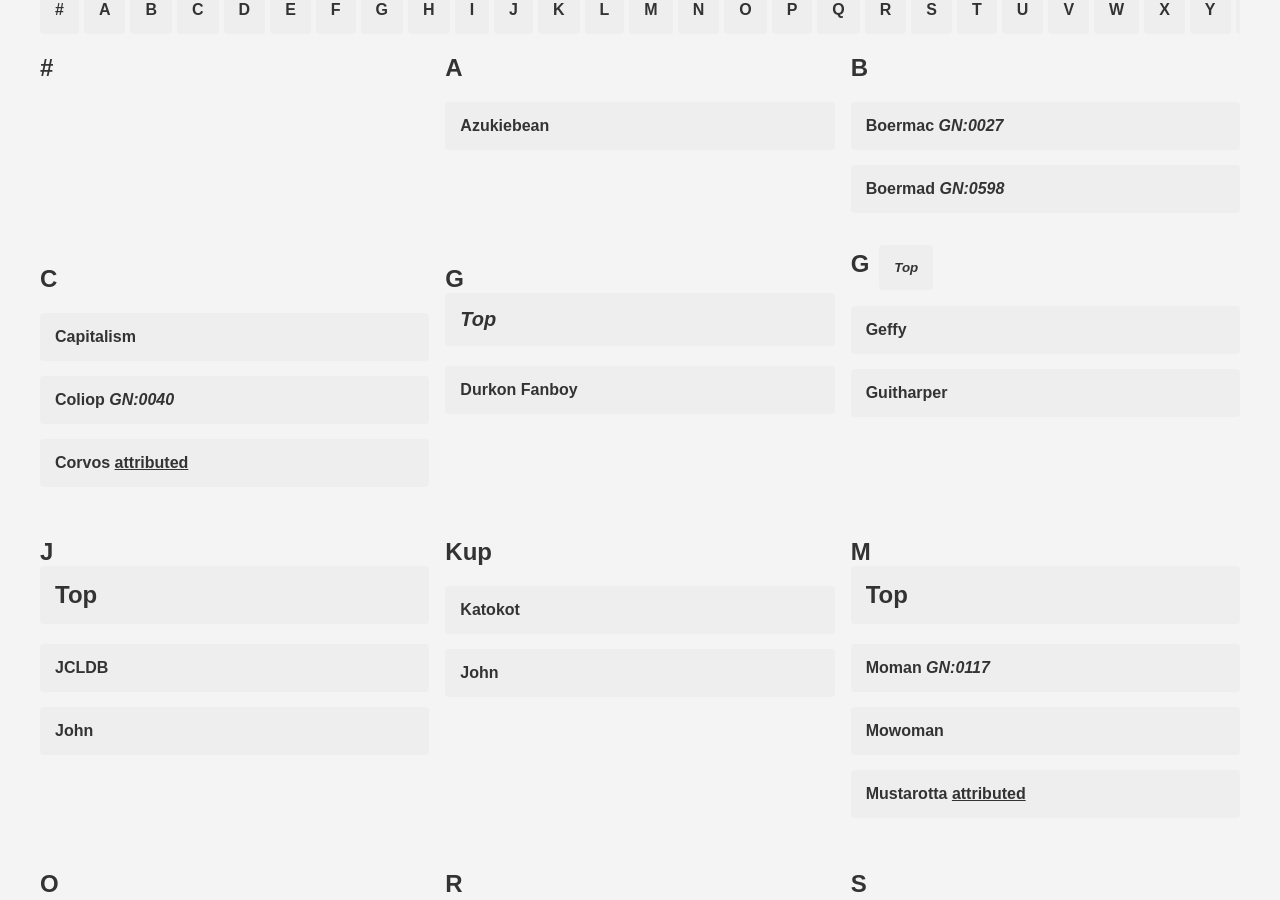
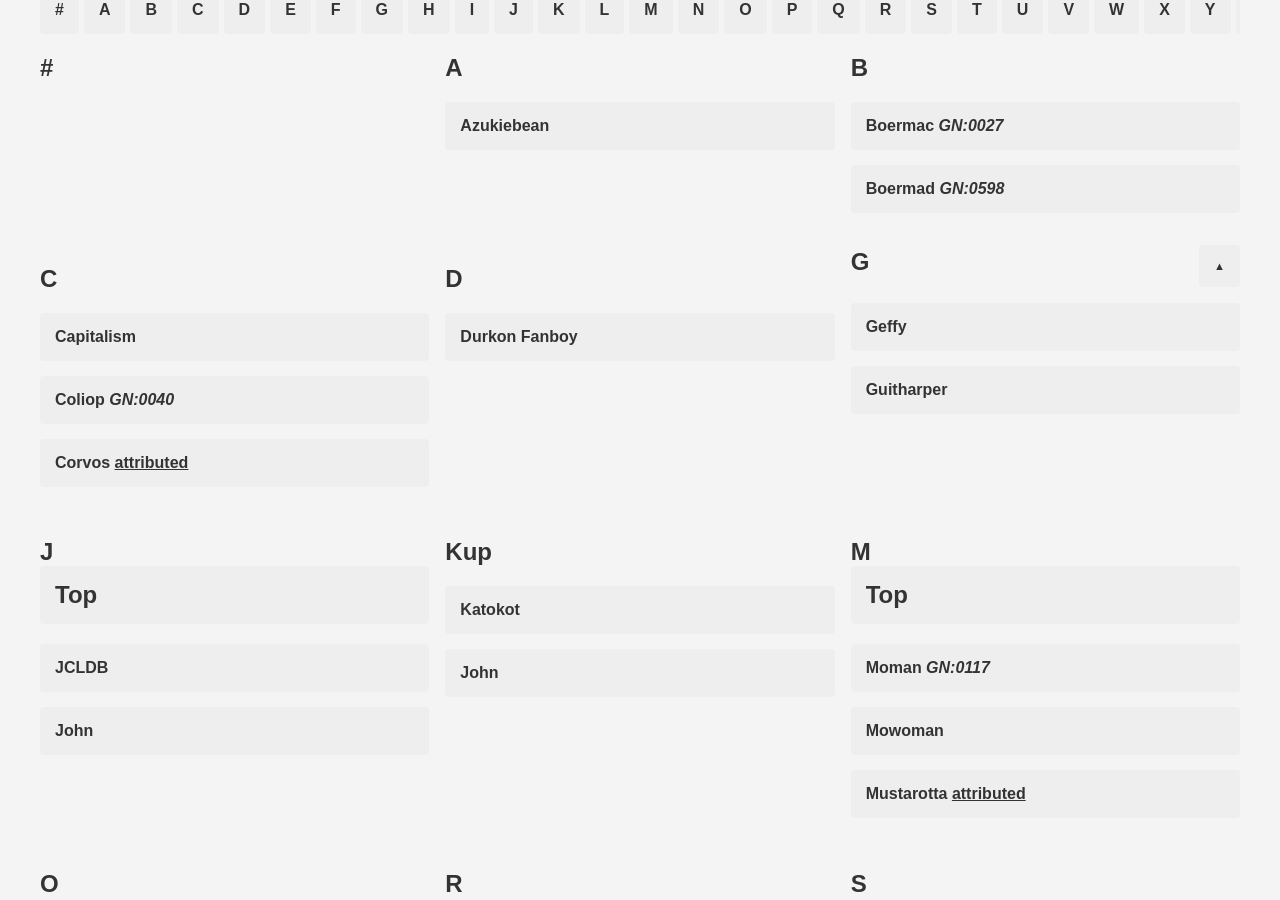
Before and after one commit to sirhcb/NAtesting, a Jekyll site: the page built from index.html, in a window 1280 px wide and 900 px high, scrolled down 390 px. Built offline with Jekyll 4.4.1, drawn with Linux system fonts in a browser that asks for light colours.

Commit message:
Update section headers and adjust layout styles

```diff
--- a/index.html
+++ b/index.html
@@ -117,7 +117,7 @@
 
 <!-- Section D -->
 <div id="section-D">
-  <h2>G <small><i><a href="https://sirhcb.github.io/NotreArms/">Top</a></i></small></h2>
+  <h2>D</h2>
   <ul>
     <li><a href="/NotreArms/slideshows/Series II/#slide-1">Durkon Fanboy</a></li>
   </ul>
@@ -127,9 +127,9 @@
 <div id="section-G">
 
   <!-- This new wrapper forces the header and link together -->
-  <div style="display: flex; align-items: baseline; gap: 10px;">
+  <div style="display: flex; align-items: baseline; justify-content: space-between;">
     <h2 style="margin: 0;">G</h2>
-    <small><i><a href="https://github.io">Top</a></i></small>
+    <small><small><i><a href="https://github.io">▲</a></i></small></small>
   </div>
 
   <ul>
```
